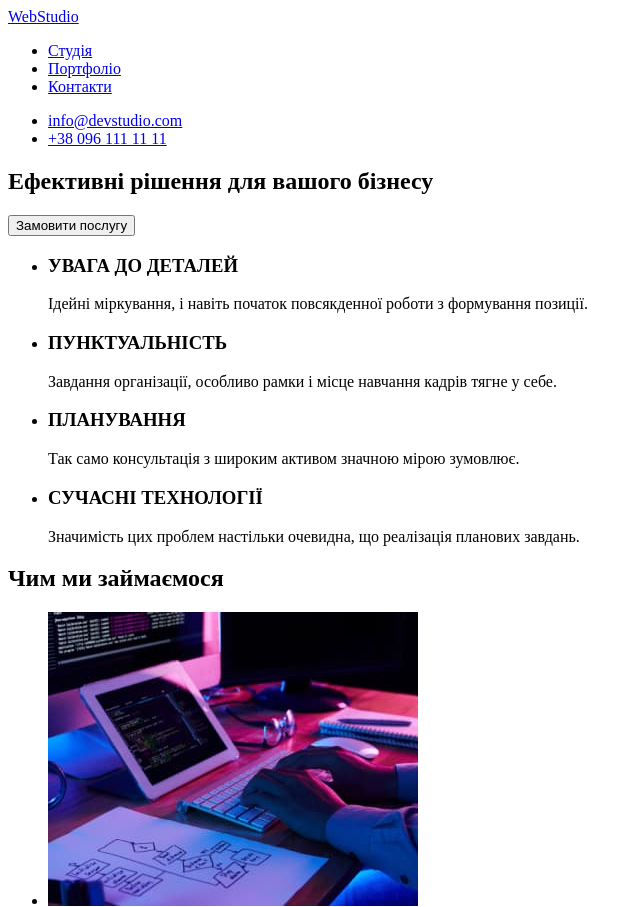
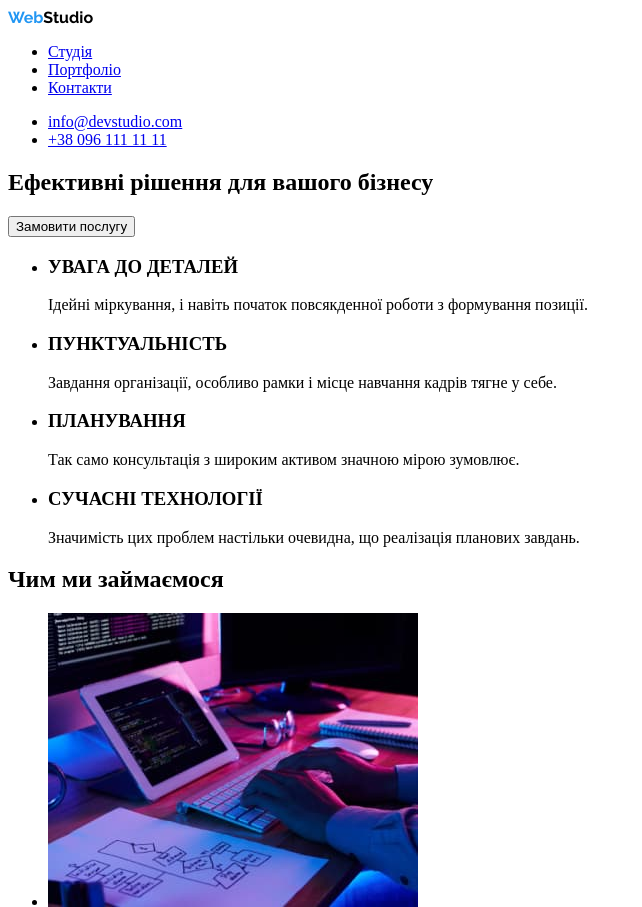
Before and after one commit to OksMykhailo/goit-markup-hw-02, a plain HTML site: page index.html in a window 1280 px wide. Shown: the top 907 px of the page, without its empty margins (0-642 px from the left). Drawn offline with Linux system fonts and the light colour scheme.

Commit message:
добавление css стилей

```diff
--- a/css/styles.css
+++ b/css/styles.css
@@ -0,0 +1,9 @@
+.logo {
+    font-family:'Raleway', sans-serif;
+    color: black;
+    text-decoration: none;
+}
+.logo-color {
+    font-family:'Raleway', sans-serif;
+    color: #2196F3;
+}
--- a/index.html
+++ b/index.html
@@ -1,6 +1,7 @@
 <!DOCTYPE html>
 <html lang="uk">
   <head>
+    <link href="./css/styles.css" rel="stylesheet"/>
     <link rel="preconnect" href="https://fonts.googleapis.com" />
     <link rel="preconnect" href="https://fonts.gstatic.com" crossorigin />
     <link
@@ -16,9 +17,9 @@
   <body>
     <!--Header-->
     <header>
-      <a href="#">WebStudio</a>
+      <a class="logo" href="#"><span class="logo-color">Web</span>Studio</a>
       <nav>
-        <ul>
+        <ul class="site-nav">
           <li><a href="./index.html">Студія</a></li>
           <li><a href="./portfolio.html">Портфоліо</a></li>
           <li><a href="#">Контакти</a></li>
@@ -134,7 +135,7 @@
     </main>
     <!--footer-->
     <footer>
-      <a href="#">WebStudio</a>
+      <a class="logo" href="#"><span class="logo-color">Web</span>Studio</a>
 
       <address>
         <ul>
```
Also changed, not shown: portfolio.html (+4 -3 lines).
